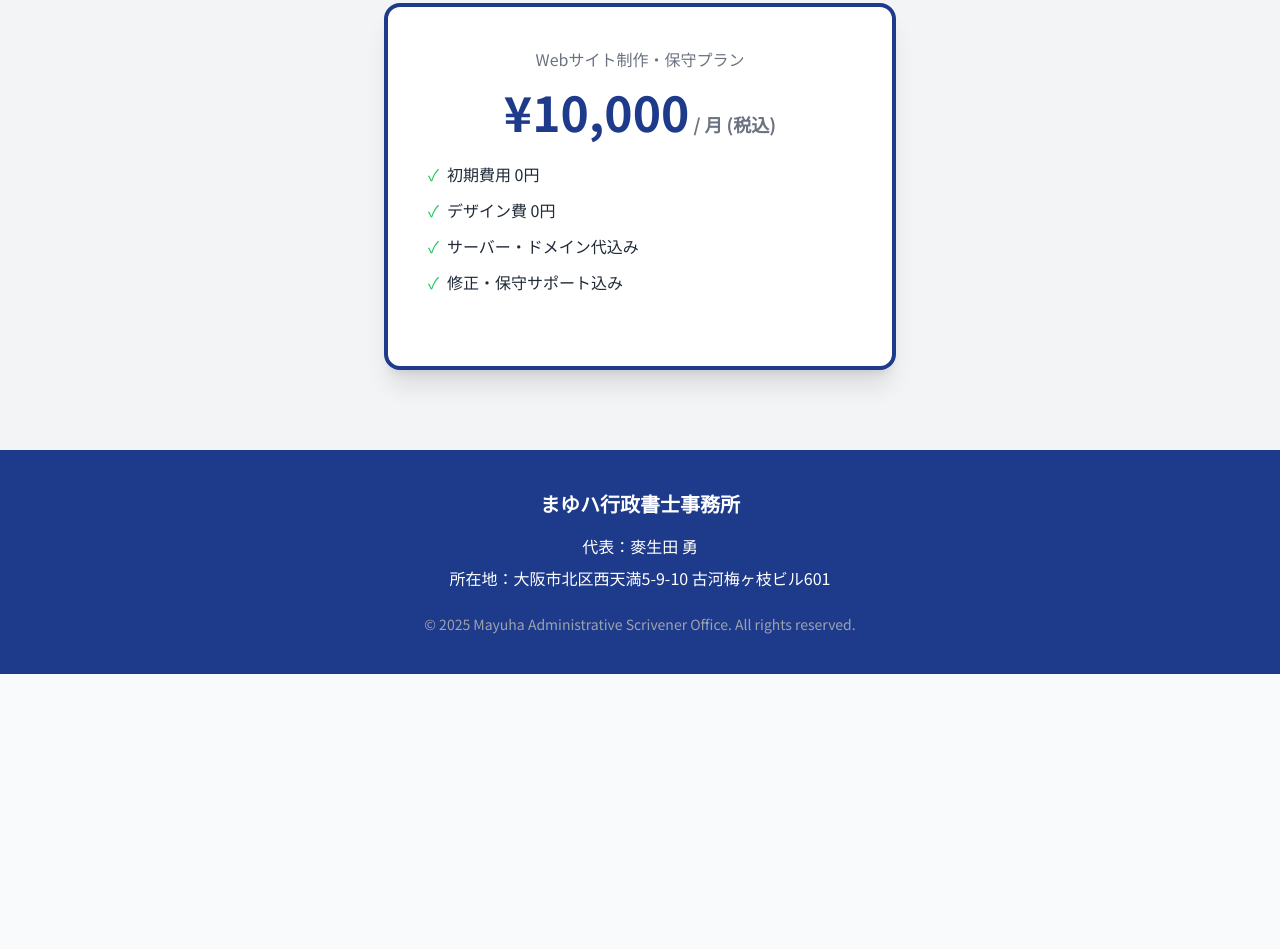
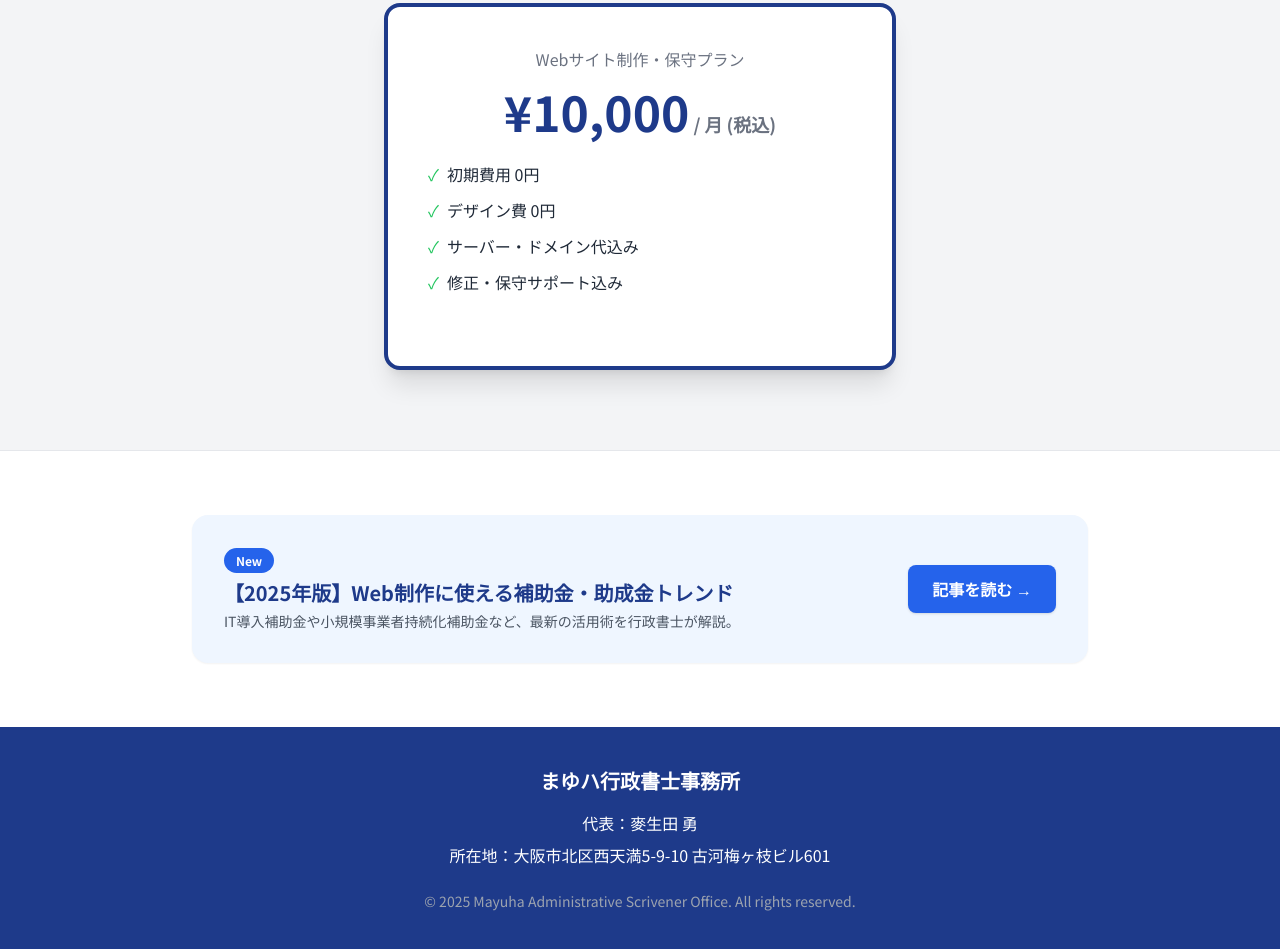
Before and after one commit to Sammy0711/mayuha-web, a plain HTML site: page index.html in a window 1280 px wide. Shown: the part 1369-2318 px from the top of the page. Before the commit the page ends 2043 px from the top, so only its background shows below. Drawn offline with nearby package versions, Linux system fonts and the light colour scheme; a script that the page names is missing.

Commit message:
Add: News section

```diff
--- a/index.html
+++ b/index.html
@@ -69,6 +69,21 @@
         </div>
     </section>
 
+    <section class="py-16 bg-white border-t">
+        <div class="container mx-auto px-6">
+            <div class="max-w-4xl mx-auto bg-blue-50 rounded-2xl p-8 shadow-sm flex flex-col md:flex-row items-center justify-between gap-6">
+                <div class="text-left">
+                    <span class="bg-blue-600 text-white text-xs font-bold px-3 py-1 rounded-full">New</span>
+                    <h3 class="text-xl font-bold text-blue-900 mt-2">【2025年版】Web制作に使える補助金・助成金トレンド</h3>
+                    <p class="text-gray-600 text-sm mt-1">IT導入補助金や小規模事業者持続化補助金など、最新の活用術を行政書士が解説。</p>
+                </div>
+                <a href="subsidy-2025.html" class="bg-blue-600 hover:bg-blue-700 text-white font-bold py-3 px-6 rounded-lg shadow transition duration-300 whitespace-nowrap">
+                    記事を読む &rarr;
+                </a>
+            </div>
+        </div>
+    </section>
+
     <footer class="bg-blue-900 text-white py-10">
         <div class="container mx-auto px-6 text-center">
             <h4 class="text-xl font-bold mb-4">まゆハ行政書士事務所</h4>
```
Also changed, not shown: 1 other file.
